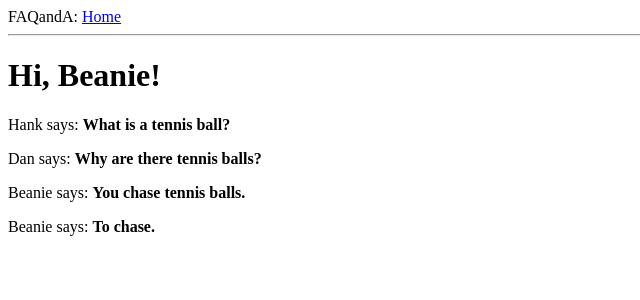
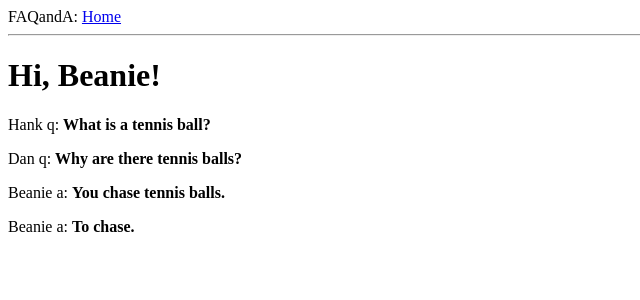
Before and after one commit to hawkdawg/faqanda, a Flask app: page / in a window 1280 px wide. Shown: the top 300 px of the page, without its empty margins (0-640 px from the left). Run offline with Flask 2, Linux system fonts and the light colour scheme.

Commit message:
q and a s

```diff
--- a/app/templates/index.html
+++ b/app/templates/index.html
@@ -3,8 +3,8 @@
 {% block content %}
     <h1>Hi, {{ user.username }}!</h1>
     {% for question in questions%}
-    <div><p>{{ question.author.username }} says: <b>{{ question.body }}</b></p></div>
+    <div><p>{{ question.author.username }} q: <b>{{ question.body }}</b></p></div>
     {% endfor %}
     {% for answer in answers%}
-    <div><p>{{ answer.author.username }} says: <b>{{ answer.body }}</b></p></div>
+    <div><p>{{ answer.author.username }} a: <b>{{ answer.body }}</b></p></div>
     {% endfor %}    {% endblock %}
```
